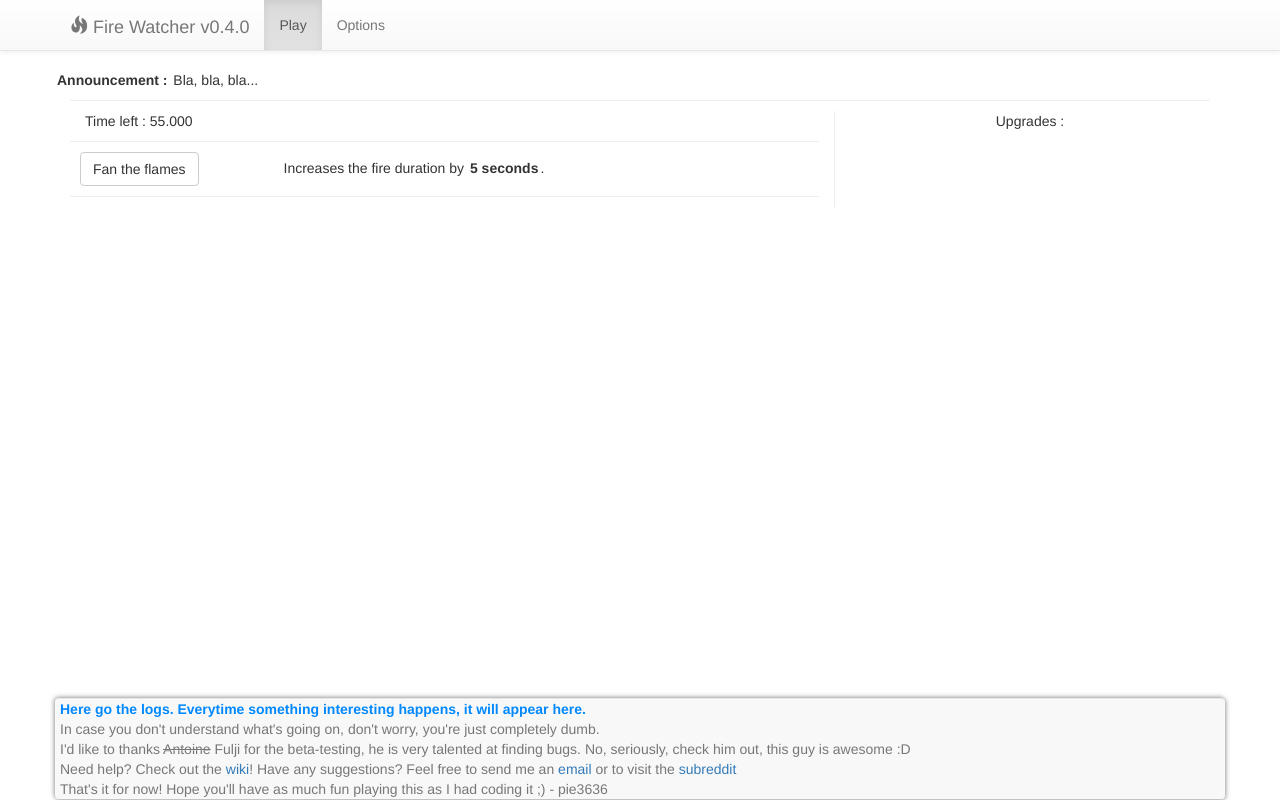
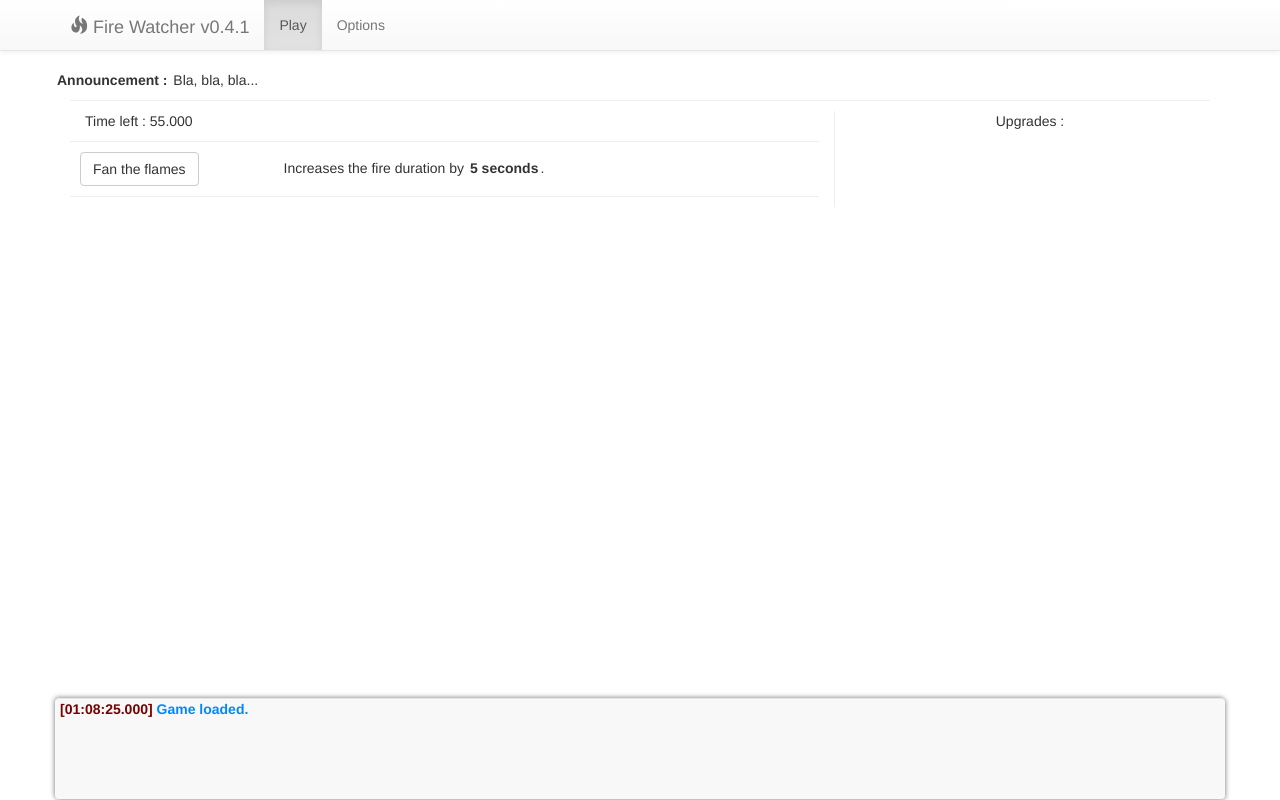
Before and after one commit to pie3636/fire-watcher, a plain HTML site: page index.html in a window 1280 px wide. Drawn offline with nearby package versions, Linux system fonts and the light colour scheme.

Commit message:
Improved logger

```diff
--- a/index.html
+++ b/index.html
@@ -166,7 +166,7 @@
         <span id="l1">Here go the logs. Everytime something interesting happens, it will appear here.</span><br />
         <span id="l2">In case you don't understand what's going on, don't worry, you're just completely dumb.</span><br />
         <span id="l3">I'd like to thanks <strike>Antoine</strike> Fulji for the beta-testing, he is very talented at finding bugs. No, seriously, check him out, this guy is awesome :D</span><br />
-        <span id="l4">Need help? Check out the <a href="http://lmgtfy.com/?q=nope+nothing+there+yet">wiki</a>! Have any suggestions? Feel free to send me an <a href="mailto:pie3636@gmail.com">email</a> or to visit the <a href="http://lmgtfy.com/?q=are+ya+fuckin+kiddin+meh+I+told+ya+nuffin+dere+yet">subreddit</a></span><br />
+        <span id="l4">Need help? Check out the <a href="http://lmgtfy.com/?q=nope+nothing+there+yet">wiki</a>! Have any suggestions? Feel free to send me an <a href="mailto:pie3636@gmail.com">email</a> or to visit the <a href="http://lmgtfy.com/?q=are+ya+fuckin+kiddin+meh+I+told+ya+nuffin+dere+yet">subreddit</a>.</span><br />
         <span id="l5">That's it for now! Hope you'll have as much fun playing this as I had coding it ;) - pie3636</span><br />
     </nav>
 </div>
--- a/main.js
+++ b/main.js
@@ -1,4 +1,4 @@
-var version = "v0.4.0";
+var version = "v0.4.1";
 var currentTab = "play";
 var onLoad = false;
 var onImport = false;
@@ -6,6 +6,7 @@ var onReset = false;
 var logTimeout = {};
 var logDuration = 10000;
 var latestLog = 5;
+var numLogs = 5;
 var newSave = {};
 var gD = {
     tickDuration : 25,
@@ -21,7 +22,10 @@ var gD = {
     options: {
         logDuration: 1, //TODO : Make editable
         darkTheme: false,
-        autoSave: 0
+        autoSave: {
+            enabled: setInterval(save, 60000),
+            interval: 60000 //TODO : Make editable
+        }
     }
 }
 
@@ -382,9 +386,9 @@ function setTheme() {
 function log(str) {
     var d = new Date;
     var date = "<span style='color:#700'>[" + prettify(d.getHours(), 0, 2) + ":" + prettify(d.getMinutes(), 0, 2) + ":" + prettify(d.getSeconds(), 0, 2) + "." + prettify(d.getMilliseconds(), 0, 3) + "]</span> ";
-    latestLog = Math.min(5, latestLog + 1);
-    clearTimeout(logTimeout.l5);
-    for (var i = 5; i > 1; i--) {
+    latestLog = Math.min(numLogs, latestLog + 1);
+    clearTimeout(logTimeout["l" + numLogs]);
+    for (var i = numLogs; i > 1; i--) {
         $("#l" + i).html($("#l" + (i - 1)).html());
         if ($("#l" + (i - 1)).css("font-weight") == "bold") {
             $("#l" + i).css("color", (gD.options.darkTheme ? "#FF0" : "#08F")).css("font-weight", "bold");
@@ -401,17 +405,25 @@ function unhighlightLastLog() {
     latestLog--;
 }
 
+function clearLogs() {
+    for (var i = 1; i <= numLogs; i++) {
+        clearTimeout(logTimeout["l" + i]);
+        $("#l" + i).html("");
+    }
+}
+
 function autoSave() {
-    if (gD.options.autoSave) {
-        clearInterval(gD.options.autoSave);
-        gD.options.autoSave = 0;
+    if (gD.options.autoSave.enabled) {
+        clearInterval(gD.options.autoSave.enabled);
+        gD.options.autoSave.enabled = 0;
     } else {
-        gD.options.autoSave = setInterval(autoSave, 60000);
+        gD.options.autoSave.enabled = setInterval(save, gD.options.autoSave.interval);
     }
 }
 
 function save() {
     localStorage.setItem("save", JSON.stringify(gD));
+    log("Game saved");
 }
 
 function load() {
@@ -426,12 +438,16 @@ function load() {
         gD = JSON.parse(localStorage.getItem("initValues"));
         gD.currentTab = "opt"; // Needed to change tab
         changeTab("play");
+        log("Game resetted!");
     } else if (onImport) {
         loadRec(newSave, gD);
         gD.currentTab = "opt";
         changeTab("play");
+        log("Succesfully imported savefile.")
     } else {
+        clearLogs();
         loadRec(JSON.parse(localStorage.getItem("save")), gD);
+        log("Game loaded.");
     }
     onReset = false;
     onImport = false;
@@ -517,11 +533,12 @@ $(function () {
     load();
     $("#version").append(version);
     $("#darkTheme").change(setTheme).prop("checked", gD.options.darkTheme);
-    $("#autoSave").change(autoSave).prop("checked", gD.options.autoSave);
+    $("#autoSave").change(autoSave).prop("checked", gD.options.autoSave.enabled);
     $("#saveSave").tooltip().mouseup(toBlur).hover(themeTooltip).click(save);
     $("#loadSave").tooltip().mouseup(toBlur).hover(themeTooltip).click(load);
     $("#deleteSave").tooltip().mouseup(toBlur).hover(themeTooltip).click(function() {
         localStorage.setItem("save", JSON.stringify(JSON.parse(localStorage.getItem("initValues"))));
+        log("Savefile successfully deleted.");
     });
     $("#wipeSave").tooltip().mouseup(toBlur).hover(themeTooltip).click(wipe);
     $("#exportSave").tooltip().mouseup(toBlur).hover(themeTooltip).click(exportSave).attr("data-toggle", "modal").attr("data-target","#exportGame").focus(toBlur);
@@ -540,7 +557,7 @@ $(function () {
     $('#importGame').on('shown.bs.modal', function() {
         $('#containerImport').focus();
     });
-    for(var i = 1; i <= 5; i++) {
+    for(var i = 1; i <= numLogs; i++) {
         $("#l" + i).css("color", (gD.options.darkTheme ? "#FF0" : "#08F")).css("font-weight", "bold");
         logTimeout["l" + i] = setTimeout(unhighlightLastLog, 1000 + 1000 * i);
     }
```
